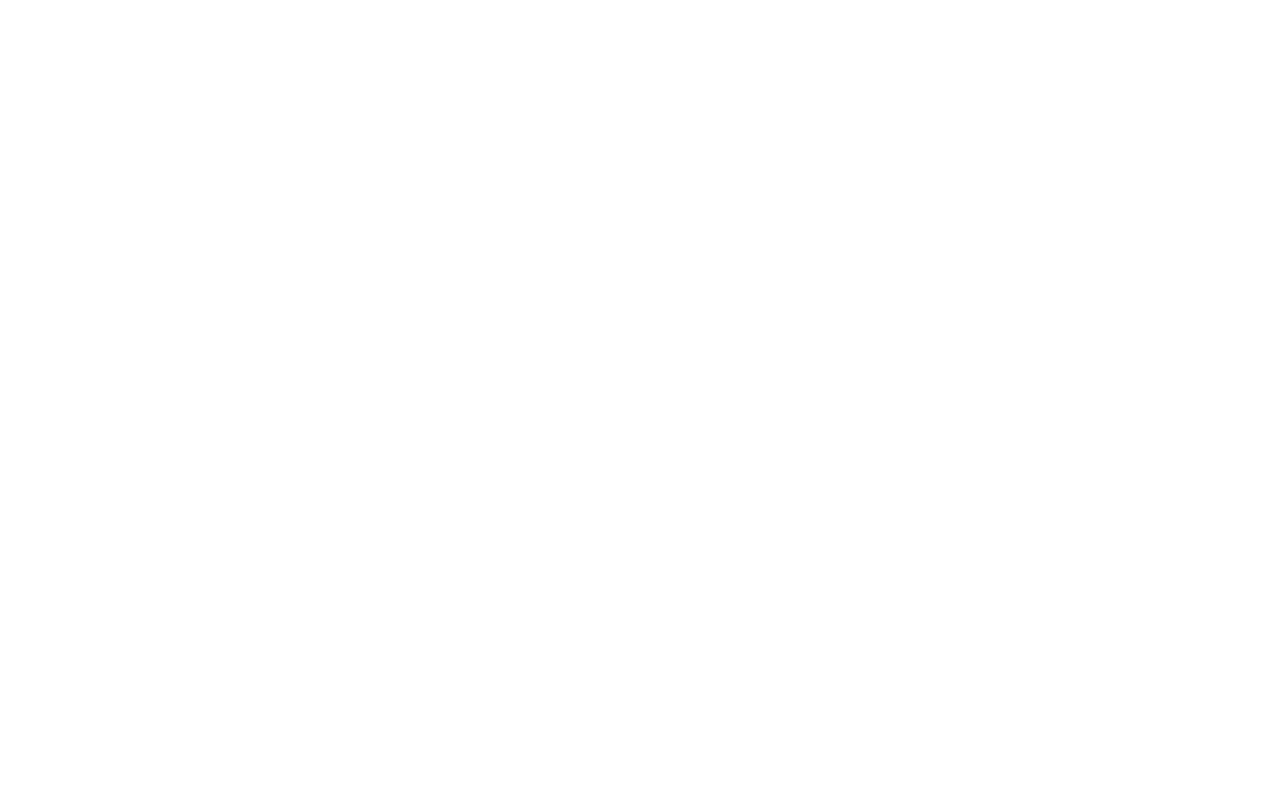
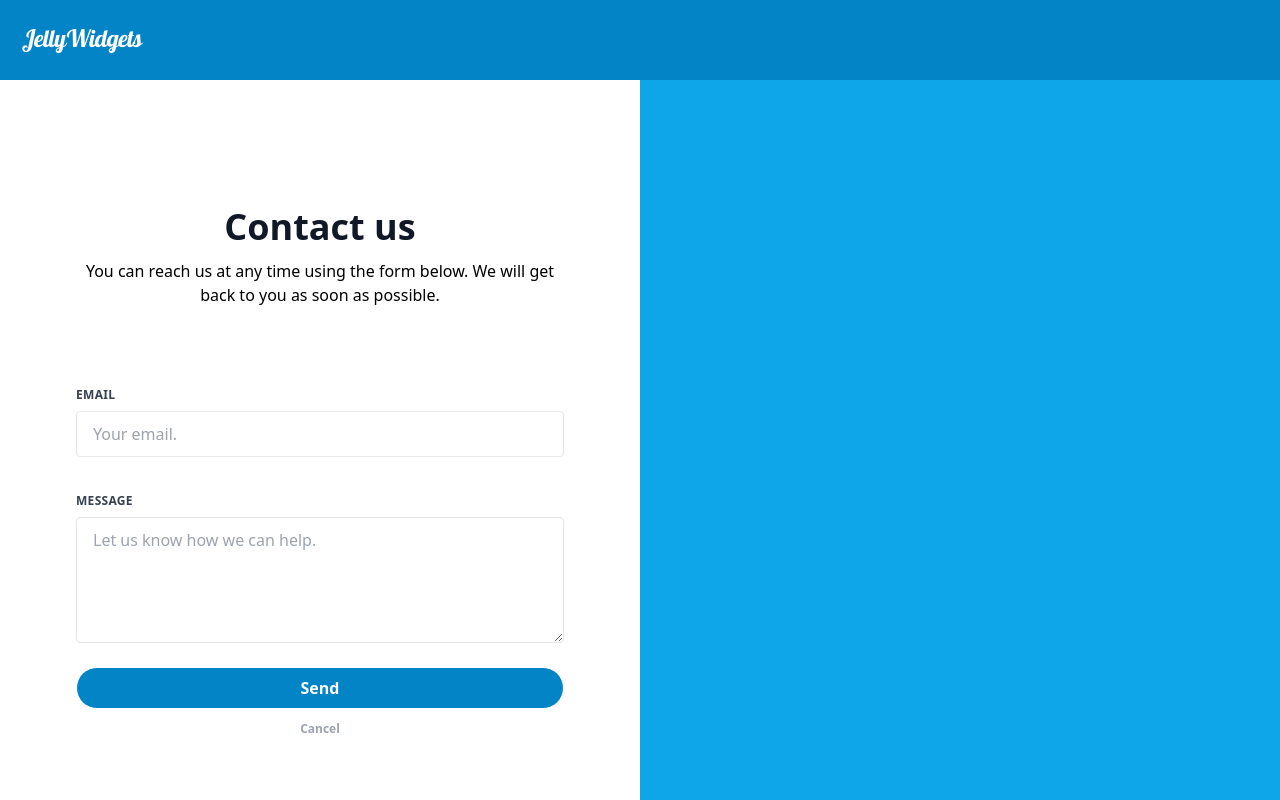
Before and after one commit to Buzzology/jelly-widgets-sam-ui, a React (Create React App) app: page /contact in a window 1280 px wide. Before the commit this address had no page. Shown: the top 800 px of the page. Built offline with nearby package versions, Linux system fonts and the light colour scheme.

Commit message:
[ADD] Create a contact page

```diff
--- a/src/App.tsx
+++ b/src/App.tsx
@@ -1,6 +1,7 @@
 import React from 'react';
 import { BrowserRouter, Routes, Route } from 'react-router-dom';
 import { EnumWidgetId } from './@types/Widget';
+import ViewContact from './views/generic/ViewContact';
 import ViewHome from './views/generic/ViewHome';
 import ViewAustralianCompanyNumberGenerator from './views/widgets/ViewAustralianCompanyNumberGenerator';
 import ViewAustralianCompanyNumberValidator from './views/widgets/ViewAustralianCompanyNumberValidator';
@@ -13,6 +14,7 @@ function App() {
       <Route path="/">
         <Route index element={<ViewHome />} />
         {/* <Route path="widgets" element={<Teams />}> */}
+        <Route path="contact" element={<ViewContact />} />
         <Route path="widgets">
           <Route path={`${EnumWidgetId.AUSTRALIAN_COMPANY_NUMBER_GENERATOR}/*`} element={<ViewAustralianCompanyNumberGenerator />} />
           <Route path={`${EnumWidgetId.AUSTRALIAN_COMPANY_NUMBER_VALIDATOR}/*`} element={<ViewAustralianCompanyNumberValidator />} />
--- /dev/null
+++ b/src/components/contact/ContactForm.tsx
@@ -0,0 +1,155 @@
+import React, { useState } from "react"
+import { Link } from "react-router-dom"
+import PrimaryButton from "../form/PrimaryButton"
+import { Contact } from "./contactApi";
+
+export default function ContactForm() {
+    const [sent, setSent] = useState(false);
+
+    return (
+        <div className="grid w-full justify-items-center pt-9">
+            {sent ? <ContactFormSent /> : (
+            <ContactFormNotSent
+                onSent={() => setSent(true)}
+            />
+            )}
+        </div>
+    )
+}
+
+function ContactFormSent() {
+    return (
+        <div className="rounded-xl border overflow-hidden w-96">
+            <div className="bg-green-500 text-white text-center">
+                <i className="material-icons text-8xl">check_circle</i>
+            </div>
+            <div className="text-center pt-6 pb-6">
+                <span className="text-lg font-light">Thanks for the message</span><br />
+                <span className="text-sm text-gray-500 font-light"
+                >We'll get back to you shortly. Click <Link to="/" className="text-sky-600 font-medium hover:underline">here</Link> to go back.</span><br />
+            </div>
+        </div>
+    );
+}
+
+function ContactFormNotSent({
+    onSent,
+}: {
+    onSent: () => void;
+}) {
+
+    const [email, setEmail] = useState("");
+    const [message, setMessage] = useState("");
+    const [submitting, setSubmitting] = useState(false);
+
+    // Sent the contact request to the api.
+    const sendContactRequest = async (e: any) => {
+        e.preventDefault();
+
+        setSubmitting(true);
+        try {
+            if (await Contact({
+                email,
+                message,
+                subscribe: false,
+            })) {
+                onSent();
+            } else {
+                // An error occured
+                console.error("An error occurred submitting the contact request.")
+            }
+        } catch(e) {
+            console.error(e);
+            setSubmitting(false);
+        }
+    }
+
+    return (
+        <div className="w-full max-w-lg">
+            <div className="flex flex-wrap mb-6">
+                <div className="w-full px-3 pt-6">
+                    <label
+                        className="
+                  block
+                  uppercase
+                  tracking-wide
+                  text-gray-700 text-xs
+                  font-bold
+                  mb-2
+                "
+                        htmlFor="email"
+                    >
+                        Email
+                    </label>
+                    <input
+                        className="
+                  appearance-none
+                  block
+                  w-full
+                  text-gray-700
+                  border border-gray-200
+                  rounded
+                  py-3
+                  px-4
+                  mb-3
+                  leading-tight
+                  focus:outline-none
+                  focus:bg-white
+                  focus:border-gray-500
+                "
+                        id="email"
+                        type="text"
+                        placeholder="Your email."
+                        onChange={(e: any) => setEmail(e.target.value)}
+                    />
+                </div>
+                <div className="w-full px-3 pt-6">
+                    <label
+                        className="
+                  block
+                  uppercase
+                  tracking-wide
+                  text-gray-700 text-xs
+                  font-bold
+                  mb-2
+                "
+                        htmlFor="comment"
+                    >
+                        Message
+                    </label>
+                    <textarea
+                        className="
+                  appearance-none
+                  block
+                  w-full
+                  text-gray-700
+                  border border-gray-200
+                  rounded
+                  py-3
+                  px-4
+                  leading-tight
+                  focus:outline-none
+                  focus:bg-white
+                  focus:border-gray-500
+                "
+                        id="comment"
+                        rows={5}
+                        onChange={(e: any) => setMessage(e.target.value)}
+                        placeholder="Let us know how we can help."
+                    ></textarea>
+                </div>
+                <div className="grid w-full justify-items-end p-3 mt-3">
+                    <PrimaryButton
+                        loading={submitting}
+                        label="Send"
+                        onClick={sendContactRequest}
+                        additionalClasses="rounded-full w-full"
+                    />
+                    <Link to="/" className="w-full text-gray-400 text-xs text-center mt-3 font-bold">
+                        Cancel
+                    </Link>
+                </div>
+            </div>
+        </div>
+    )
+}
--- a/src/components/form/PrimaryButton.tsx
+++ b/src/components/form/PrimaryButton.tsx
@@ -2,7 +2,7 @@ import React from 'react';
 
 interface IPrimaryButtonProps {
     label: string;
-    onClick: () => void;
+    onClick: (e?: any) => void;
     additionalClasses?: string;
     loading?: boolean;
 }
@@ -15,7 +15,7 @@ export default function PrimaryButton({
     loading,
 }: IPrimaryButtonProps) {
     return (
-        <div className="relative">
+        <div className="relative w-full">
             <div className={`
             absolute
             bg-white
--- a/src/index.css
+++ b/src/index.css
@@ -10,4 +10,11 @@
     a.text-link:hover {
         @apply text-sky-500;
     }
+    .split-background {
+        background-image: url("/public/img/clouds-transparent-animated.svg");
+        background-size: cover;
+        background-position: center;
+        background-repeat: no-repeat;
+        height: 100vh;
+    }
 }
--- a/src/routes/RouteLinkHelpers.ts
+++ b/src/routes/RouteLinkHelpers.ts
@@ -1,4 +1,9 @@
 import { EnumWidgetId } from "../@types/Widget";
 
+
+// Generic links.
+export const GetContactPageLink = () => '/contact';
+
+// Widget links.
 export const GetAcnValidatorLink = () => `/widgets/${EnumWidgetId.AUSTRALIAN_COMPANY_NUMBER_VALIDATOR}/australian-company-number-validator`;
 export const GetAcnGeneratorLink = () => `/widgets/${EnumWidgetId.AUSTRALIAN_COMPANY_NUMBER_GENERATOR}/australian-company-number-generator`;
--- /dev/null
+++ b/src/views/generic/ViewContact.tsx
@@ -0,0 +1,27 @@
+import React from 'react';
+import ContactForm from '../../components/contact/ContactForm';
+import LayoutDefault from '../../layouts/LayoutDefault';
+
+
+export default function ViewAustralianCompanyNumberGenerator() {
+    return (
+        <LayoutDefault loading={false}>
+            <div className="grid grid-cols-12">
+                <div className="col-span-6 flex justify-center items-center">
+                    <div className="max-w-lg">
+                        <div className="p-2 pb-5 text-center">
+                            <h1 className="text-4xl font-bold text-gray-900 mt-3">
+                                Contact us
+                            </h1>
+                            <p className="text-medium font-light mt-3">
+                                You can reach us at any time using the form below. We will get back to you as soon as possible.
+                            </p>
+                        </div>
+                        <ContactForm />
+                    </div>
+                </div>
+                <div className="col-span-6 split-background bg-sky-500"></div>
+            </div>
+        </LayoutDefault>
+    )
+}
--- a/src/views/generic/ViewHome.tsx
+++ b/src/views/generic/ViewHome.tsx
@@ -5,7 +5,7 @@ import LayoutDefault from '../../layouts/LayoutDefault';
 export default function ViewAustralianCompanyNumberGenerator() {
     return (
         <LayoutDefault loading={false}>
-            HomePage
+            Home Page
         </LayoutDefault>
     )
 }
```
